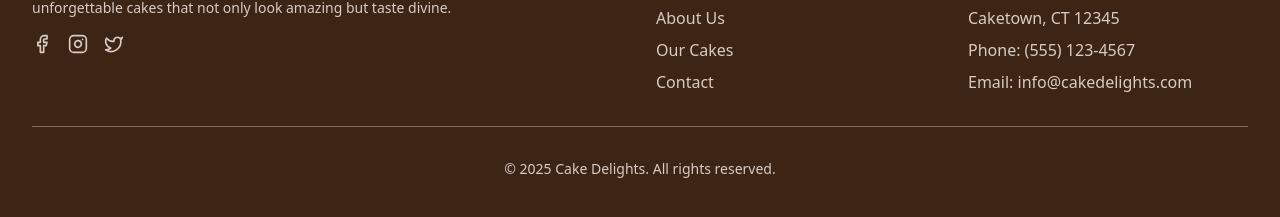
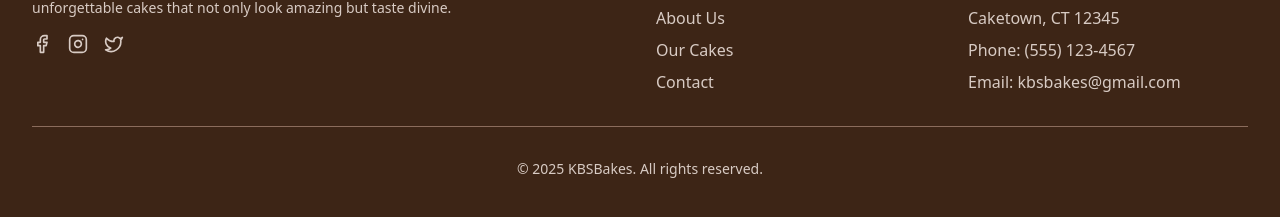
Before and after one commit to Abdu12384/frontend, a React (Vite) app: page / in a window 1280 px wide. Shown: the part 2326-2543 px from the top of the page. Built offline with nearby package versions, Linux system fonts and the light colour scheme; no server answers.

Commit message:
thirdPush

```diff
--- a/src/Components/Footer.jsx
+++ b/src/Components/Footer.jsx
@@ -19,9 +19,9 @@ const Footer = () => {
             <h3 className="text-lg font-semibold mb-4">Quick Links</h3>
             <ul className="space-y-2">
               <FooterLink href="/">Home</FooterLink>
-              <FooterLink href="/about">About Us</FooterLink>
-              <FooterLink href="/products">Our Cakes</FooterLink>
-              <FooterLink href="/contact">Contact</FooterLink>
+              <FooterLink href="/user/about">About Us</FooterLink>
+              <FooterLink href="/user/cakes">Our Cakes</FooterLink>
+              <FooterLink href="/user/contact">Contact</FooterLink>
             </ul>
           </div>
           <div>
@@ -30,12 +30,12 @@ const Footer = () => {
               <p className="mb-2">123 Bakery Street</p>
               <p className="mb-2">Caketown, CT 12345</p>
               <p className="mb-2">Phone: (555) 123-4567</p>
-              <p>Email: info@cakedelights.com</p>
+              <p>Email: kbsbakes@gmail.com</p>
             </address>
           </div>
         </div>
         <div className="mt-8 border-t border-[#8b6c5c] pt-8 text-center">
-          <p className="text-sm">&copy; {new Date().getFullYear()} Cake Delights. All rights reserved.</p>
+          <p className="text-sm">&copy; {new Date().getFullYear()} KBSBakes. All rights reserved.</p>
         </div>
       </div>
     </footer>
--- a/src/Components/Header.jsx
+++ b/src/Components/Header.jsx
@@ -190,7 +190,7 @@ const Header = () => {
           <div className="md:hidden">
             <div className="px-2 pt-2 pb-3 space-y-1 sm:px-3 bg-[#3d2516] bg-opacity-90">
               <NavLink href="/" mobile>Home</NavLink>
-              <NavLink href="/about" mobile>About</NavLink>
+              <NavLink href="/user/about" mobile>About</NavLink>
               <NavLink href="/user/cakes" mobile>Cakes</NavLink>
               <NavLink href="/user/contact" mobile>Contact</NavLink>
             </div>
@@ -205,7 +205,9 @@ const Header = () => {
           <p className="text-xl md:text-2xl text-white mb-8 drop-shadow-lg animate-fade-in-up animation-delay-300">
             Handcrafted cakes for every occasion
           </p>
-          <button className="bg-[#8b6c5c] text-white py-3 px-6 rounded-full text-lg font-semibold hover:bg-[#765341] transition duration-300 shadow-lg animate-fade-in-up animation-delay-600">
+          <button
+          onClick={()=>navigate('/user/cakes')}
+          className="bg-[#8b6c5c] text-white py-3 px-6 rounded-full text-lg font-semibold hover:bg-[#765341] transition duration-300 shadow-lg animate-fade-in-up animation-delay-600">
             Explore Our Cakes
           </button>
         </div>
--- a/src/ProtectRoute/ProtectedRoute.jsx
+++ b/src/ProtectRoute/ProtectedRoute.jsx
@@ -2,7 +2,7 @@
 
 import { Navigate, Outlet } from 'react-router-dom';
 import { useSelector } from 'react-redux';
-import toast, { Toaster } from "react-hot-toast";
+
 
 
 
```
